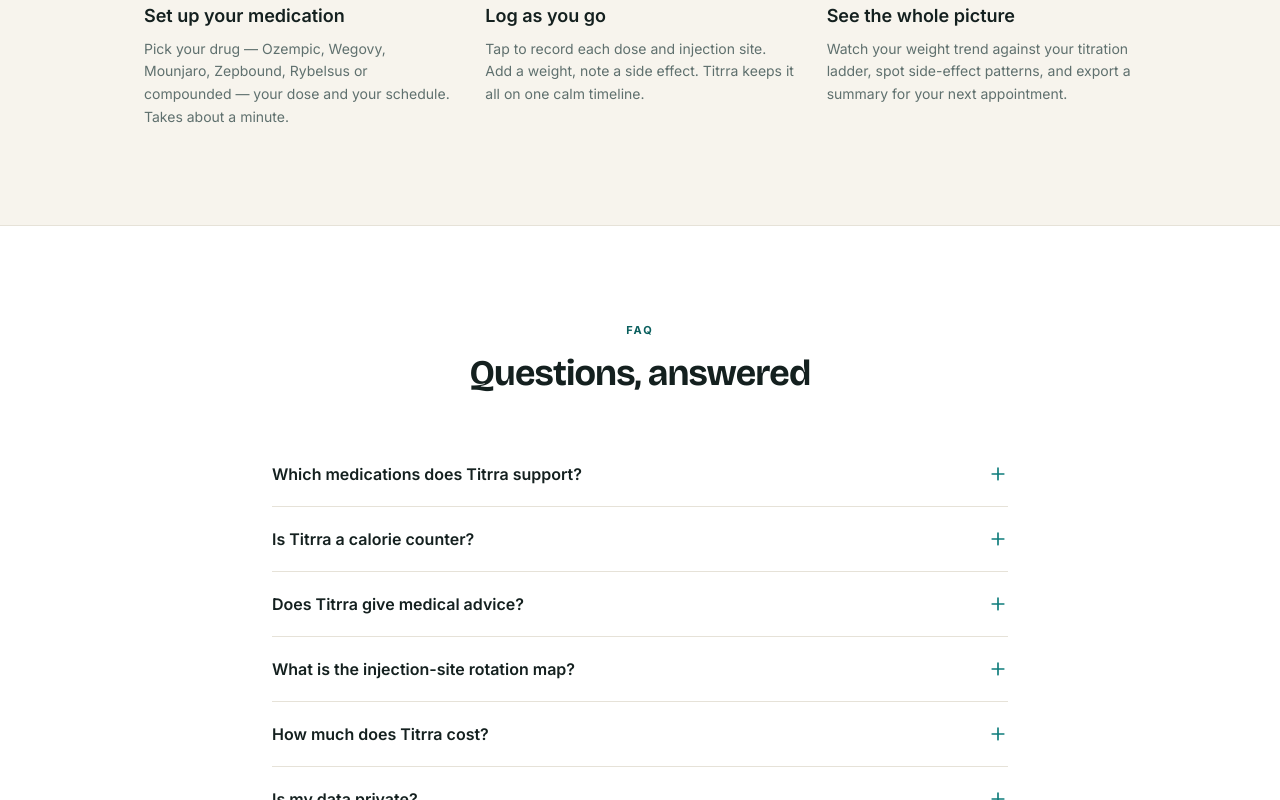
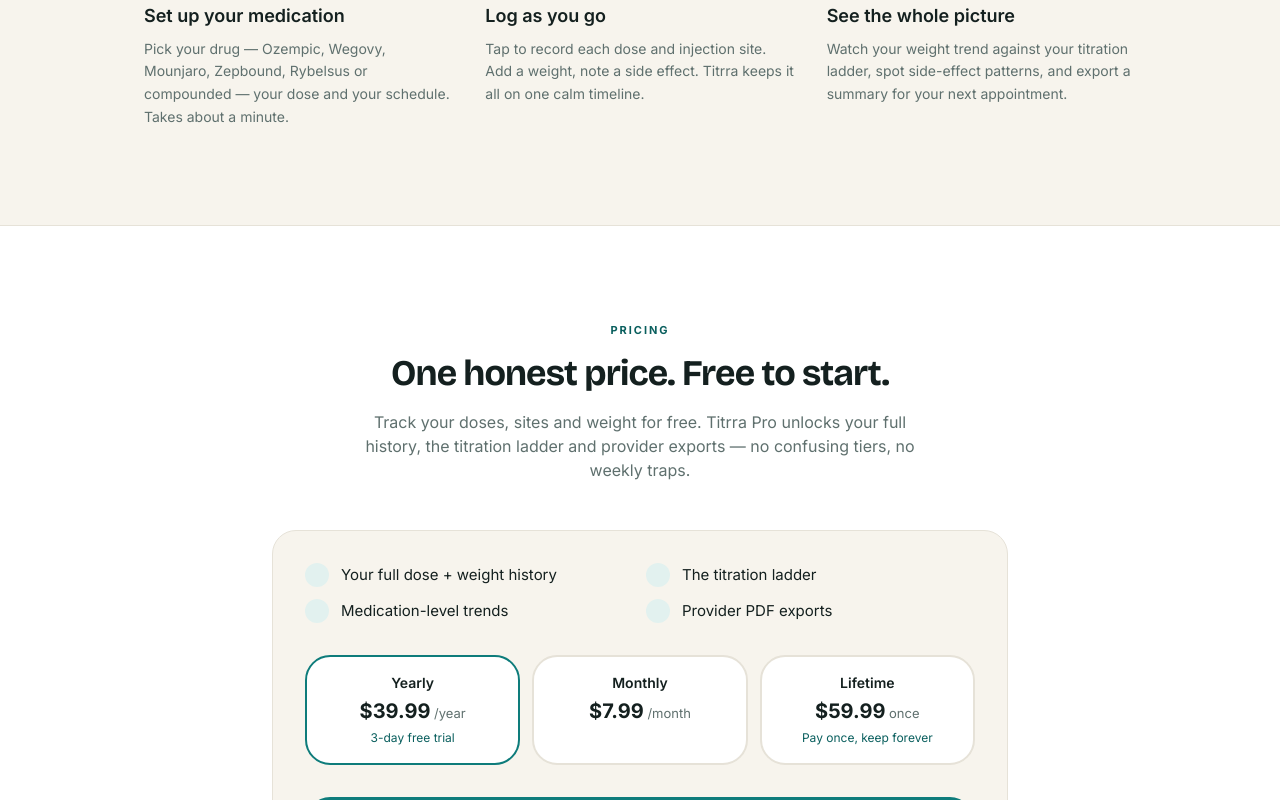
Before and after one commit to ezeikel/titrra, a Next.js app in the folder apps/web/: page / in a window 1280 px wide. Shown: the part 2000-2800 px from the top of the page. Built offline with nearby package versions, Linux system fonts and the light colour scheme; no server answers.

Commit message:
feat(web): marketing polish — framer-motion reveals + honest pricing section

```diff
--- a/apps/web/app/page.tsx
+++ b/apps/web/app/page.tsx
@@ -3,6 +3,7 @@
 import Hero from '@/components/Hero';
 import HowItWorks from '@/components/HowItWorks';
 import JsonLd from '@/components/JsonLd';
+import Pricing from '@/components/Pricing';
 import SiteFooter from '@/components/SiteFooter';
 import SiteNav from '@/components/SiteNav';
 import ValueProps from '@/components/ValueProps';
@@ -20,6 +21,7 @@
       <Hero />
       <ValueProps />
       <HowItWorks />
+      <Pricing />
       <Faq />
       <FinalCta />
     </main>
--- a/apps/web/components/HowItWorks.tsx
+++ b/apps/web/components/HowItWorks.tsx
@@ -1,3 +1,5 @@
+import { FadeIn, StaggerChildren, StaggerItem } from '@/components/motion';
+
 const STEPS = [
   {
     step: '1',
@@ -19,15 +21,17 @@
 const HowItWorks = () => (
   <section id="how" className="bg-sand">
     <div className="mx-auto max-w-5xl px-4 py-20 sm:py-24">
+      <FadeIn>
         <span className="eyebrow block text-center text-teal-deep">
           How it works
         </span>
         <h2 className="font-heading mt-4 text-center text-3xl font-bold tracking-tight text-ink sm:text-4xl">
           Less mental load. One place for everything.
         </h2>
-      <div className="mt-14 grid gap-8 sm:grid-cols-3">
+      </FadeIn>
+      <StaggerChildren className="mt-14 grid gap-8 sm:grid-cols-3">
         {STEPS.map((s) => (
-          <div key={s.step} className="relative">
+          <StaggerItem key={s.step} className="relative">
             <div className="flex size-10 items-center justify-center rounded-full bg-teal font-bold text-white">
               {s.step}
             </div>
@@ -35,9 +39,9 @@
             <p className="mt-2 text-sm leading-relaxed text-muted-foreground">
               {s.body}
             </p>
-          </div>
+          </StaggerItem>
         ))}
-      </div>
+      </StaggerChildren>
     </div>
   </section>
 );
--- /dev/null
+++ b/apps/web/components/Pricing.tsx
@@ -0,0 +1,82 @@
+import Link from 'next/link';
+import { Icon } from '@/components/Icon';
+import { FadeIn } from '@/components/motion';
+import { TITRRA_PRO_PRICING } from '@/constants';
+
+const PRO_PERKS = [
+  'Your full dose + weight history',
+  'The titration ladder',
+  'Medication-level trends',
+  'Provider PDF exports',
+];
+
+// Honest single-tier pricing. No fabricated ratings/reviews/testimonials — the
+// real amounts, one clean tier, free to start.
+const Pricing = () => (
+  <section id="pricing" className="border-y border-border bg-white">
+    <div className="mx-auto max-w-3xl px-4 py-20 sm:py-24">
+      <FadeIn>
+        <span className="eyebrow block text-center text-teal-deep">
+          Pricing
+        </span>
+        <h2 className="font-heading mx-auto mt-4 max-w-2xl text-balance text-center text-3xl font-bold tracking-tight text-ink sm:text-4xl">
+          One honest price. Free to start.
+        </h2>
+        <p className="mx-auto mt-4 max-w-xl text-center text-muted-foreground">
+          Track your doses, sites and weight for free. Titrra Pro unlocks your
+          full history, the titration ladder and provider exports — no confusing
+          tiers, no weekly traps.
+        </p>
+      </FadeIn>
+
+      <FadeIn delay={0.1} className="mt-12">
+        <div className="rounded-3xl border border-border bg-sand p-8">
+          <ul className="grid gap-3 sm:grid-cols-2">
+            {PRO_PERKS.map((perk) => (
+              <li key={perk} className="flex items-center gap-3">
+                <span className="flex size-6 items-center justify-center rounded-full bg-accent text-teal-deep">
+                  <Icon icon="check" size={14} />
+                </span>
+                <span className="text-[15px] text-ink">{perk}</span>
+              </li>
+            ))}
+          </ul>
+
+          <div className="mt-8 grid gap-3 sm:grid-cols-3">
+            {TITRRA_PRO_PRICING.map((plan) => (
+              <div
+                key={plan.period}
+                className={`rounded-2xl border-2 bg-white p-4 text-center ${
+                  plan.bestValue ? 'border-teal' : 'border-border'
+                }`}
+              >
+                <p className="text-sm font-semibold text-ink">{plan.label}</p>
+                <p className="mt-1">
+                  <span className="text-xl font-bold text-ink">
+                    {plan.price}
+                  </span>
+                  <span className="text-[13px] text-muted-foreground">
+                    {' '}
+                    {plan.cadence}
+                  </span>
+                </p>
+                {plan.note ? (
+                  <p className="mt-1 text-[12px] text-teal-deep">{plan.note}</p>
+                ) : null}
+              </div>
+            ))}
+          </div>
+
+          <Link
+            href="/onboarding"
+            className="mt-8 block w-full rounded-2xl bg-teal py-4 text-center text-[16px] font-bold uppercase tracking-[1px] text-white transition-colors hover:bg-teal-deep"
+          >
+            Start free
+          </Link>
+        </div>
+      </FadeIn>
+    </div>
+  </section>
+);
+
+export default Pricing;
--- a/apps/web/components/SiteNav.tsx
+++ b/apps/web/components/SiteNav.tsx
@@ -1,6 +1,8 @@
 const LINKS = [
   { href: '#features', label: 'Features' },
   { href: '#how', label: 'How it works' },
+  { href: '#pricing', label: 'Pricing' },
+  { href: '/blog', label: 'Blog' },
   { href: '#faq', label: 'FAQ' },
 ];
 
--- a/apps/web/components/ValueProps.tsx
+++ b/apps/web/components/ValueProps.tsx
@@ -1,4 +1,5 @@
 import type { ReactNode } from 'react';
+import { FadeIn, StaggerChildren, StaggerItem } from '@/components/motion';
 
 type Prop = {
   title: string;
@@ -79,6 +80,7 @@
 const ValueProps = () => (
   <section id="features" className="border-y border-border bg-white">
     <div className="mx-auto max-w-5xl px-4 py-20 sm:py-24">
+      <FadeIn>
         <span className="eyebrow block text-center text-teal-deep">
           Built for the routine, not the calories
         </span>
@@ -87,12 +89,13 @@
         </h2>
         <p className="mx-auto mt-4 max-w-2xl text-center text-muted-foreground">
           Generic food apps focus on calories. Reminder apps focus on alarms.
-        Titrra is built for the shot, the sites, the ladder and the side effects
-        — the things that actually shape your GLP-1 journey.
+          Titrra is built for the shot, the sites, the ladder and the side
+          effects — the things that actually shape your GLP-1 journey.
         </p>
-      <div className="mt-14 grid gap-6 sm:grid-cols-2 lg:grid-cols-3">
+      </FadeIn>
+      <StaggerChildren className="mt-14 grid gap-6 sm:grid-cols-2 lg:grid-cols-3">
         {PROPS.map((p) => (
-          <div
+          <StaggerItem
             key={p.title}
             className="rounded-2xl border border-border bg-sand p-6 transition hover:border-teal/40 hover:shadow-sm"
           >
@@ -103,9 +106,9 @@
             <p className="mt-2 text-sm leading-relaxed text-muted-foreground">
               {p.body}
             </p>
-          </div>
+          </StaggerItem>
         ))}
-      </div>
+      </StaggerChildren>
     </div>
   </section>
 );
--- /dev/null
+++ b/apps/web/components/motion/FadeIn.tsx
@@ -0,0 +1,62 @@
+'use client';
+
+import { motion, useReducedMotion } from 'motion/react';
+import type { ReactNode } from 'react';
+
+type Direction = 'up' | 'down' | 'left' | 'right' | 'none';
+
+type FadeInProps = {
+  children: ReactNode;
+  direction?: Direction;
+  delay?: number;
+  duration?: number;
+  distance?: number;
+  once?: boolean;
+  amount?: number;
+  className?: string;
+};
+
+const offsetFor = (direction: Direction, distance: number) => {
+  switch (direction) {
+    case 'up':
+      return { x: 0, y: distance };
+    case 'down':
+      return { x: 0, y: -distance };
+    case 'left':
+      return { x: distance, y: 0 };
+    case 'right':
+      return { x: -distance, y: 0 };
+    default:
+      return { x: 0, y: 0 };
+  }
+};
+
+// Reveal-on-scroll wrapper. Respects prefers-reduced-motion (renders static).
+const FadeIn = ({
+  children,
+  direction = 'up',
+  delay = 0,
+  duration = 0.5,
+  distance = 24,
+  once = true,
+  amount = 0.3,
+  className,
+}: FadeInProps) => {
+  const reduce = useReducedMotion();
+  if (reduce) return <div className={className}>{children}</div>;
+
+  const offset = offsetFor(direction, distance);
+  return (
+    <motion.div
+      initial={{ opacity: 0, x: offset.x, y: offset.y }}
+      whileInView={{ opacity: 1, x: 0, y: 0 }}
+      viewport={{ once, amount }}
+      transition={{ duration, delay, ease: [0.25, 0.1, 0.25, 1] }}
+      className={className}
+    >
+      {children}
+    </motion.div>
+  );
+};
+
+export default FadeIn;
--- /dev/null
+++ b/apps/web/components/motion/StaggerChildren.tsx
@@ -0,0 +1,51 @@
+'use client';
+
+import { motion, useReducedMotion } from 'motion/react';
+import type { ReactNode } from 'react';
+
+type StaggerChildrenProps = {
+  children: ReactNode;
+  staggerDelay?: number;
+  delay?: number;
+  once?: boolean;
+  amount?: number;
+  className?: string;
+};
+
+const containerVariants = {
+  hidden: {},
+  visible: (custom: { staggerDelay: number; delay: number }) => ({
+    transition: {
+      staggerChildren: custom.staggerDelay,
+      delayChildren: custom.delay,
+    },
+  }),
+};
+
+// Container that staggers its <StaggerItem> children into view.
+const StaggerChildren = ({
+  children,
+  staggerDelay = 0.1,
+  delay = 0,
+  once = true,
+  amount = 0.2,
+  className,
+}: StaggerChildrenProps) => {
+  const reduce = useReducedMotion();
+  if (reduce) return <div className={className}>{children}</div>;
+
+  return (
+    <motion.div
+      variants={containerVariants}
+      initial="hidden"
+      whileInView="visible"
+      viewport={{ once, amount }}
+      custom={{ staggerDelay, delay }}
+      className={className}
+    >
+      {children}
+    </motion.div>
+  );
+};
+
+export default StaggerChildren;
--- /dev/null
+++ b/apps/web/components/motion/StaggerItem.tsx
@@ -0,0 +1,61 @@
+'use client';
+
+import { motion, useReducedMotion } from 'motion/react';
+import type { ReactNode } from 'react';
+
+type Direction = 'up' | 'down' | 'left' | 'right' | 'none';
+
+type StaggerItemProps = {
+  children: ReactNode;
+  direction?: Direction;
+  distance?: number;
+  duration?: number;
+  className?: string;
+};
+
+const offsetFor = (direction: Direction, distance: number) => {
+  switch (direction) {
+    case 'up':
+      return { x: 0, y: distance };
+    case 'down':
+      return { x: 0, y: -distance };
+    case 'left':
+      return { x: distance, y: 0 };
+    case 'right':
+      return { x: -distance, y: 0 };
+    default:
+      return { x: 0, y: 0 };
+  }
+};
+
+// A single item inside <StaggerChildren>. Inherits the container's stagger.
+const StaggerItem = ({
+  children,
+  direction = 'up',
+  distance = 24,
+  duration = 0.5,
+  className,
+}: StaggerItemProps) => {
+  const reduce = useReducedMotion();
+  if (reduce) return <div className={className}>{children}</div>;
+
+  const offset = offsetFor(direction, distance);
+  return (
+    <motion.div
+      variants={{
+        hidden: { opacity: 0, x: offset.x, y: offset.y },
+        visible: {
+          opacity: 1,
+          x: 0,
+          y: 0,
+          transition: { duration, ease: [0.25, 0.1, 0.25, 1] },
+        },
+      }}
+      className={className}
+    >
+      {children}
+    </motion.div>
+  );
+};
+
+export default StaggerItem;
--- /dev/null
+++ b/apps/web/components/motion/index.ts
@@ -0,0 +1,3 @@
+export { default as FadeIn } from './FadeIn';
+export { default as StaggerChildren } from './StaggerChildren';
+export { default as StaggerItem } from './StaggerItem';
--- a/apps/web/package.json
+++ b/apps/web/package.json
@@ -36,6 +36,7 @@
     "clsx": "^2.1.1",
     "date-fns": "^4.4.0",
     "lucide-react": "^1.16.0",
+    "motion": "^12.42.2",
     "next": "16.2.6",
     "next-sanity": "^13.1.1",
     "next-themes": "^0.4.6",
```
Also changed, not shown: 1 other file (tests, documents, lock files or other folders). Lines whose indentation alone changed are shown as unchanged.
